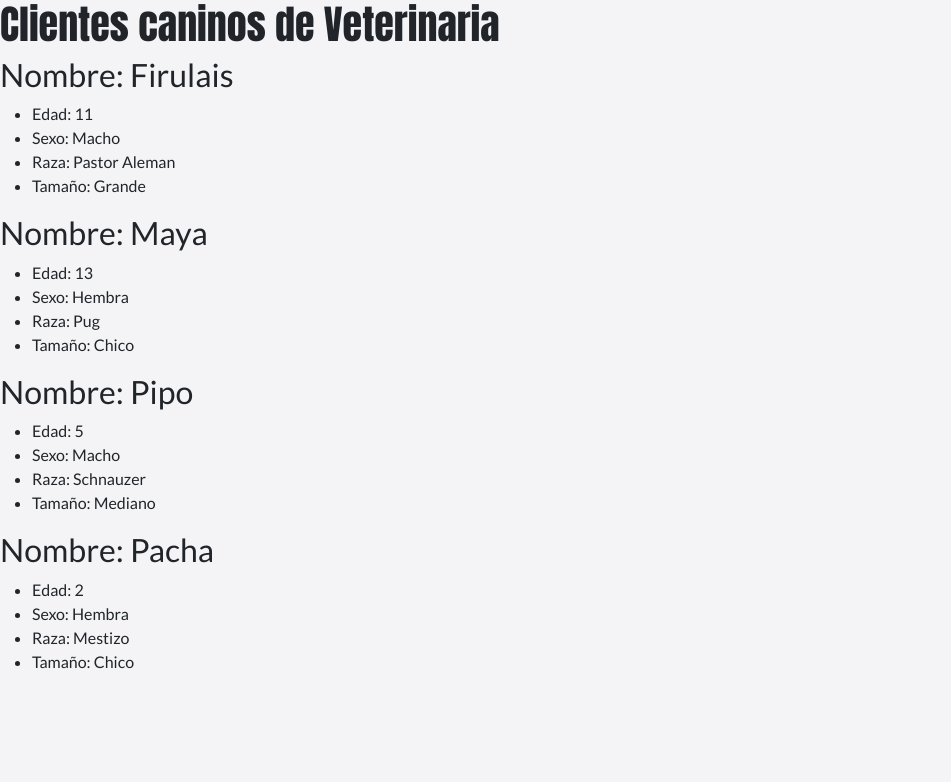
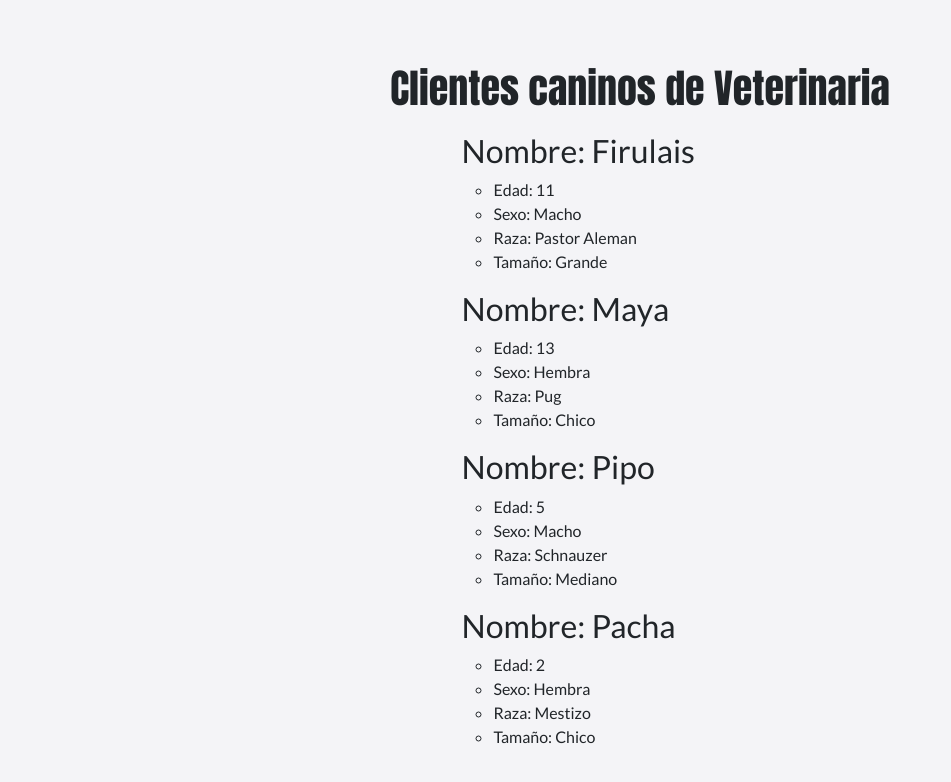
Before and after one commit to cytelsystem/reactClases, a React (Create React App) app: page / in a window 1280 px wide. Shown: the top 782 px of the page, without its empty margins (0-951 px from the left). Built offline with nearby package versions, Linux system fonts and the light colour scheme.

Commit message:
funcionando

```diff
--- a/src/components/App.js
+++ b/src/components/App.js
@@ -1,11 +1,12 @@
 import React from 'react';
+import './styles/app.scss';
 import Perritos from './Perritos';
 import data from '../data/Data.json'
 
 
 function Veterinaria() {
   return (
-    <div>
+    <div className="contenedor">
       <h1>Clientes caninos de Veterinaria </h1>
       <Perritos data={data}/>
     </div>
--- a/src/components/Perritos.js
+++ b/src/components/Perritos.js
@@ -1,11 +1,12 @@
 import React from 'react';
+import './styles/perrito.scss';
 
 function Perritos(props) {
 
   const data = props.data;
 
     return (
-        <div>
+        <div className="stylePerrito">
             {data.result.map(detalle => {
               return (
                 <div  key={detalle.id}>
--- a/src/components/styles/app.scss
+++ b/src/components/styles/app.scss
@@ -0,0 +1,7 @@
+.contenedor {
+  display: flex;
+  flex-direction: column;
+  align-items: center;
+  padding: 5%;
+
+}
--- /dev/null
+++ b/src/components/styles/perrito.scss
@@ -0,0 +1,8 @@
+.stylePerrito {
+  width: 35%;
+    padding: 1% 2%;
+}
+
+li {
+  list-style-type: circle;
+}
--- a/src/global.scss
+++ b/src/global.scss
@@ -5,11 +5,15 @@
 * {
   -webkit-font-smoothing: antialiased;
   -moz-osx-font-smoothing: grayscale;
+  box-sizing: border-box;
+  margin: 0;
+  padding: 0;
 }
 
 body {
   font-family: 'Lato', 'Helvetica Neue', sans-serif;
   background-color: #F4F4F7;
+  margin: 0 auto;
 }
 
 h1 {
```
